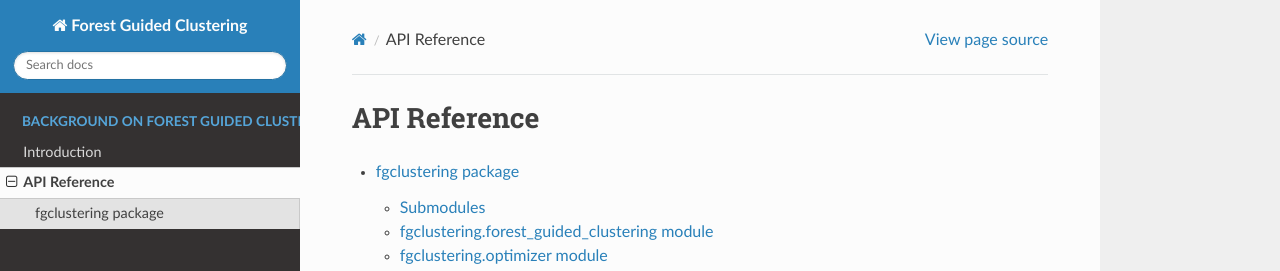
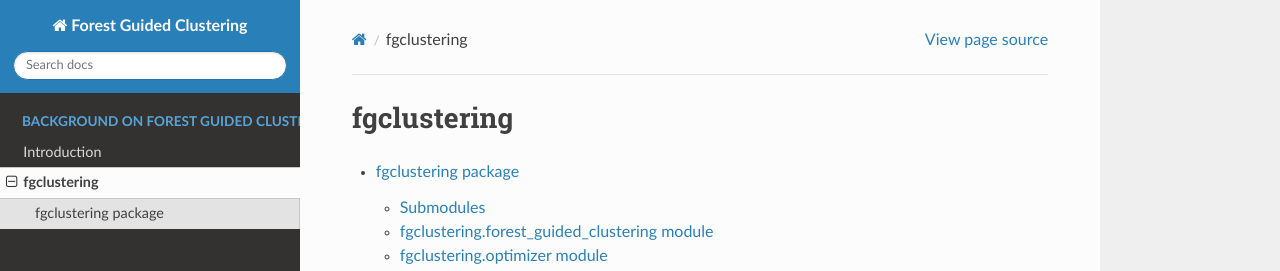
Before and after one commit to HelmholtzAI-Consultants-Munich/fg-clustering, a Sphinx documentation site: the page built from docs/source/modules.rst, in a window 1280 px wide. Shown: the top 271 px of the page. Built offline with Sphinx 7.4.7 and the Read the Docs theme 2.0.0, drawn with Linux system fonts in a browser that asks for light colours; pages that are not in the unit, such as notebooks, are missing from menus.

Commit message:
Update modules.rst

```diff
--- a/docs/source/modules.rst
+++ b/docs/source/modules.rst
@@ -1,4 +1,4 @@
-API Reference
+fgclustering
 ============
 
 .. toctree::
```
